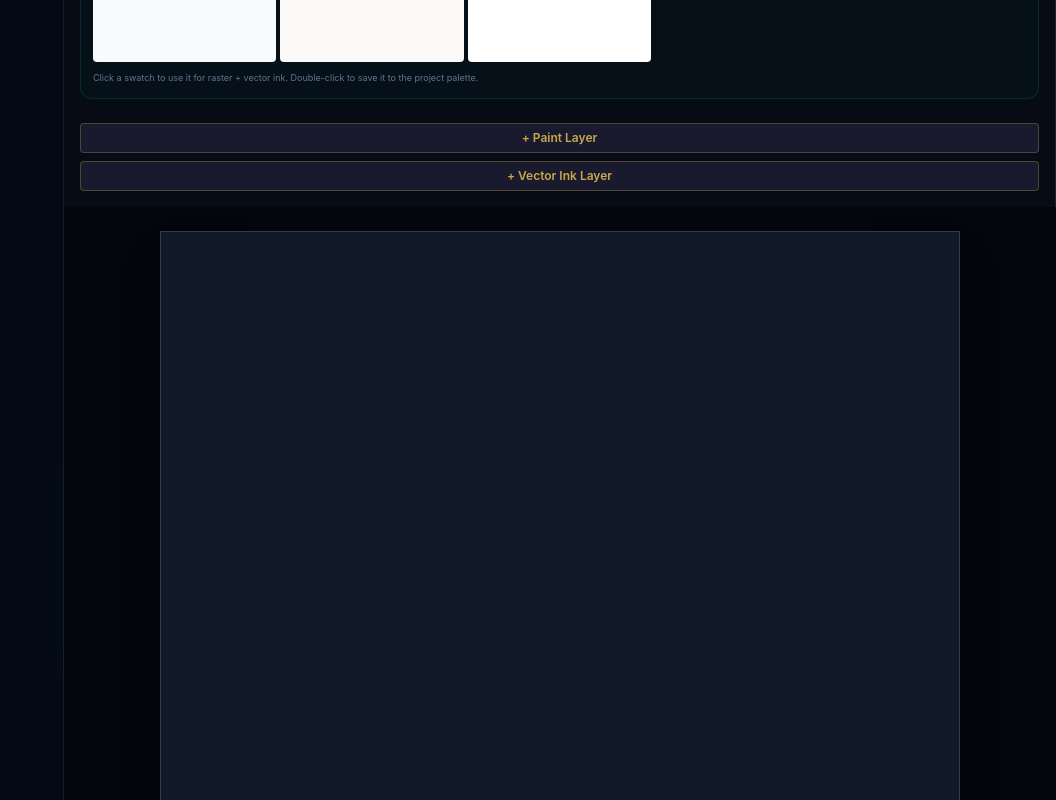
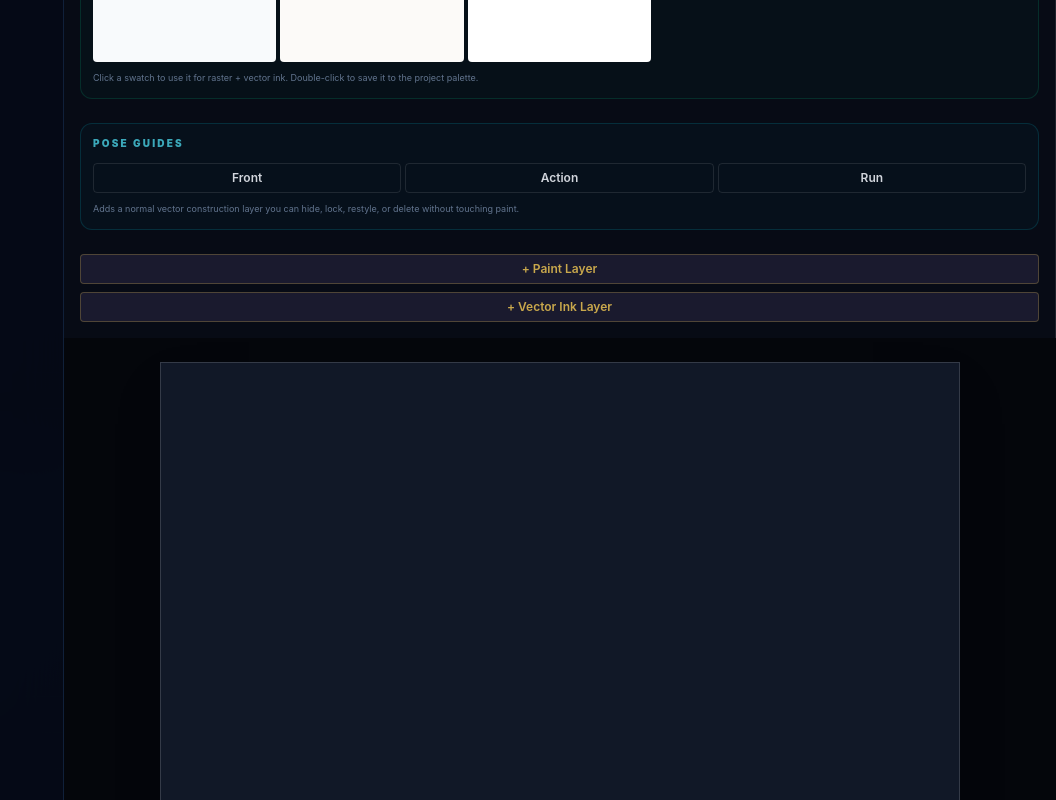
Before and after one commit to Bboy9090/SagaArchitect, a Next.js app: page /universe/1/illustrate in a window 1280 px wide. Shown: the part 1140-1940 px from the top of the page, without its empty margins (224-1280 px from the left). Built offline with nearby package versions, Linux system fonts and the light colour scheme.

Commit message:
feat(illustration): add non-destructive pose guide layers

```diff
--- a/src/app/universe/[id]/illustrate/page.tsx
+++ b/src/app/universe/[id]/illustrate/page.tsx
@@ -30,6 +30,7 @@ import {
 } from '@/lib/media-history';
 import { downloadMediaBlob, exportPhoenixMediaDocument } from '@/lib/media-renderer';
 import { generateColorHarmony, normalizeHexColor, type PhoenixColorHarmony } from '@/lib/color-harmony';
+import { createPoseGuide, type PhoenixPoseGuidePreset } from '@/lib/pose-guides';
 import type { Universe } from '@/lib/types';
 
 interface IllustrationStudioPageProps {
@@ -218,6 +219,39 @@ export default function IllustrationStudioPage({ params }: IllustrationStudioPag
         ? layer
         : { ...layer, points: [] }),
     }));
+  };
+
+  const addPoseGuide = (preset: PhoenixPoseGuidePreset) => {
+    if (!document) return;
+    const definition = createPoseGuide(preset, document.width, document.height);
+    const layerId = crypto.randomUUID();
+    const layer: PhoenixPathLayer = {
+      id: layerId,
+      type: 'path',
+      name: `Pose Guide: ${definition.label}`,
+      visible: true,
+      locked: false,
+      opacity: 0.55,
+      blendMode: 'normal',
+      zIndex: nextLayerZIndex(document.layers),
+      transform: { x: 0, y: 0, width: document.width, height: document.height, rotation: 0 },
+      points: [],
+      contours: definition.contours.map(contour => ({
+        ...contour,
+        id: crypto.randomUUID(),
+        stroke: '#22D3EE',
+        strokeWidth: 3,
+        opacity: 0.9,
+      })),
+      closed: false,
+      fill: 'transparent',
+      stroke: '#22D3EE',
+      strokeWidth: 3,
+    };
+    updateDocument(current => ({ ...current, layers: [...current.layers, layer] }));
+    setSelectedLayerId(layerId);
+    setVectorInkMode(false);
+    setEraseMode(false);
   };
 
   const addReferenceLayer = (asset: ProjectAsset) => {
@@ -494,6 +528,16 @@ export default function IllustrationStudioPage({ params }: IllustrationStudioPag
             )}
           </div>
 
+          <div className="mt-6 rounded-xl border border-cyan-400/15 bg-cyan-400/[0.03] p-3">
+            <div className="text-[10px] font-black uppercase tracking-[.22em] text-cyan-300/70">Pose Guides</div>
+            <div className="mt-3 grid grid-cols-3 gap-1">
+              <Button size="sm" variant="ghost" onClick={() => addPoseGuide('front')}>Front</Button>
+              <Button size="sm" variant="ghost" onClick={() => addPoseGuide('action')}>Action</Button>
+              <Button size="sm" variant="ghost" onClick={() => addPoseGuide('run')}>Run</Button>
+            </div>
+            <p className="mt-2 text-[9px] leading-4 text-slate-500">Adds a normal vector construction layer you can hide, lock, restyle, or delete without touching paint.</p>
+          </div>
+
           <div className="mt-6 grid grid-cols-1 gap-2">
             <Button className="w-full" size="sm" variant="secondary" onClick={addPaintLayer}>+ Paint Layer</Button>
             <Button className="w-full" size="sm" variant="secondary" onClick={addVectorInkLayer}>+ Vector Ink Layer</Button>
@@ -739,7 +783,7 @@ export default function IllustrationStudioPage({ params }: IllustrationStudioPag
             <p className="mt-1 text-[11px] leading-5 text-slate-500">
               Pressure-aware raster painting, smooth/marker/chalk/spray textures, smoothing, symmetry, adjustable one-point/two-point
               perspective guides, independently styled editable vector ink, reference layers, undo/redo, autosave, and PNG export are active.
-              Project color harmonies and saved palettes are active. Pose tools and pressure-aware vector tapering are next.
+              Project color harmonies, saved palettes, and vector pose construction guides are active. Pressure-aware vector tapering is next.
             </p>
           </div>
         </aside>
```
